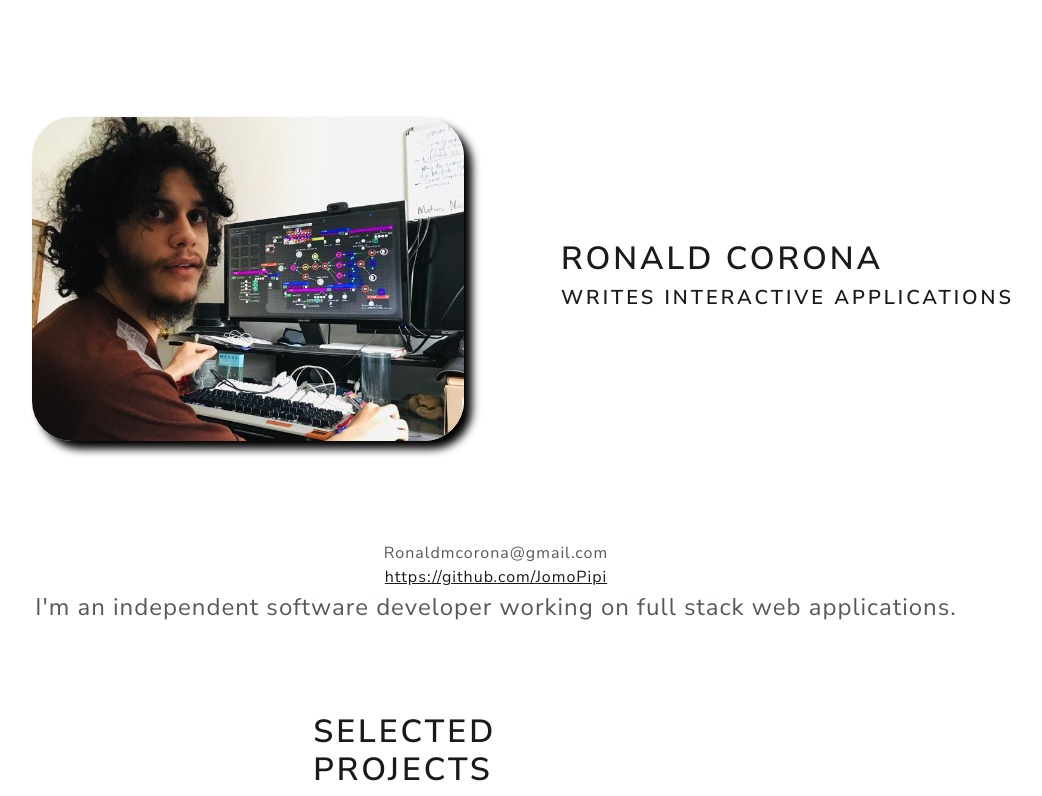
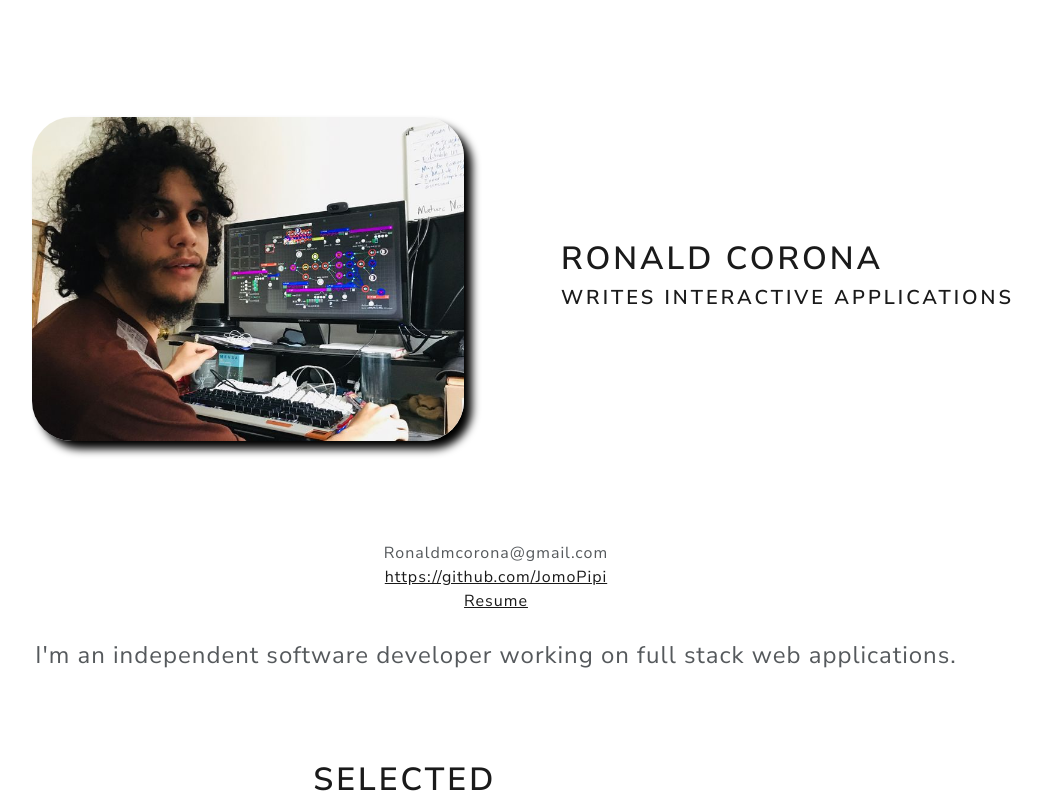
Before and after one commit to JomoPipi/ronald, a Svelte app: page / in a window 1280 px wide. Shown: the top 796 px of the page, without its empty margins (144-1186 px from the left). Built offline with nearby package versions, Linux system fonts and the light colour scheme.

Commit message:
Add resume

```diff
--- a/src/App.svelte
+++ b/src/App.svelte
@@ -19,6 +19,8 @@
     <a target="_blank" href="https://github.com/JomoPipi"
       >https://github.com/JomoPipi</a
     >
+    <a target="_blank" href="./images/october2023resume.pdf">Resume</a>
+    <br />
 
     <Summary />
     <div id="main-content">
@@ -34,6 +36,8 @@
       <a target="_blank" href="https://github.com/JomoPipi"
         >https://github.com/JomoPipi</a
       >
+      <br />
+      <a target="_blank" href="./images/october2023resume.pdf">Resume</a>
     </div>
   </div>
 </main>
```
Also changed, not shown: 2 other files (tests, documents, lock files or other folders).
